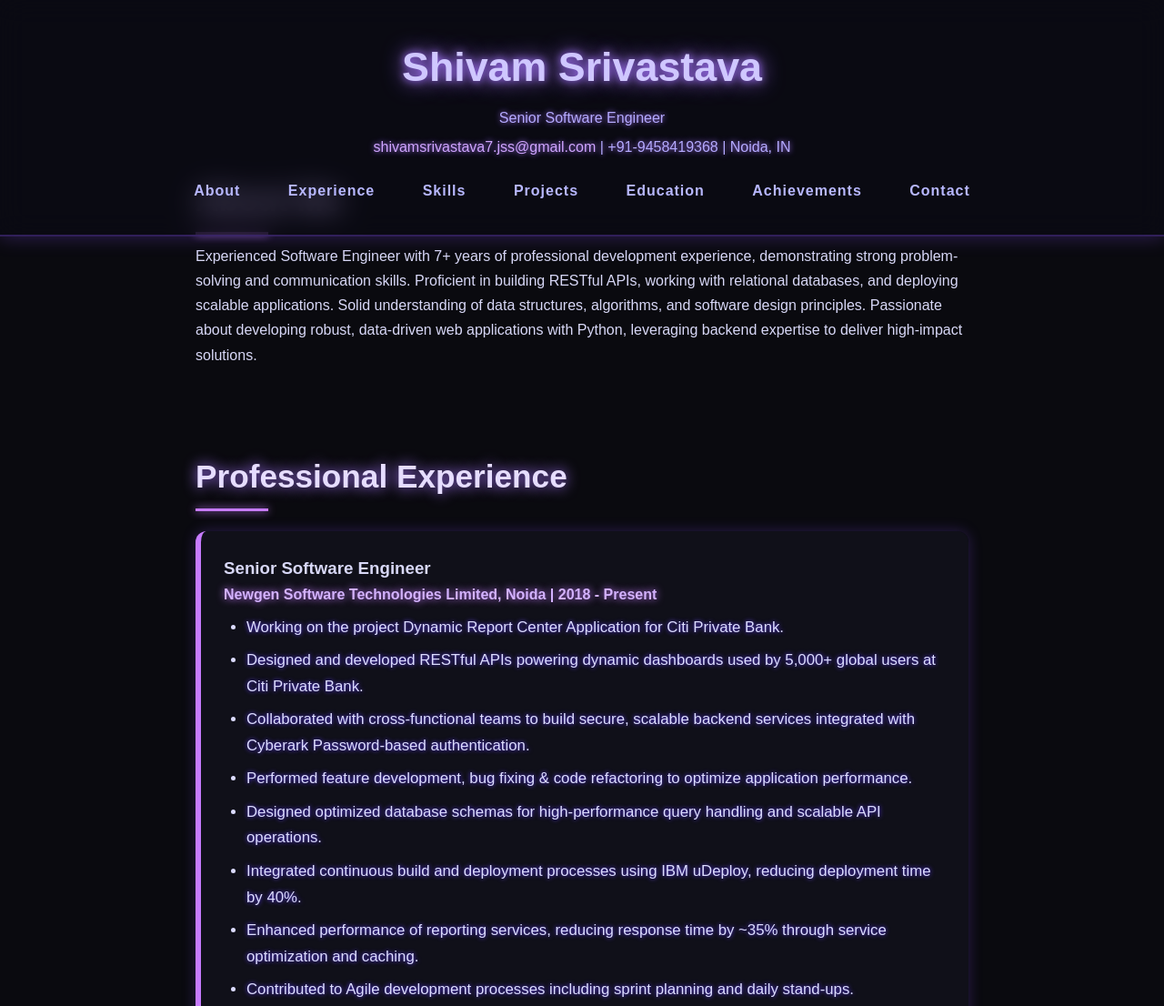
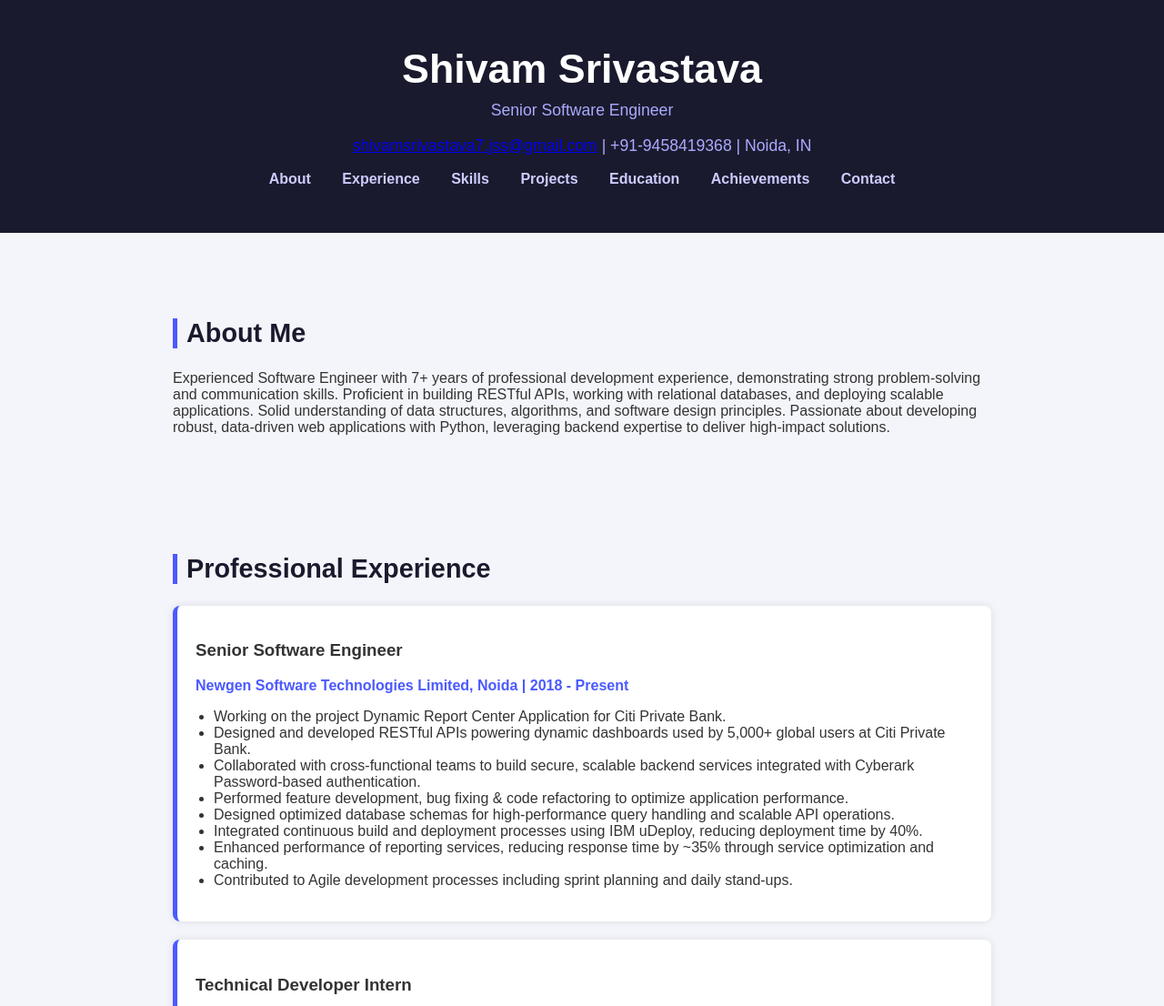
Before and after one commit to S-Shivam/S-Shivam.github.io, a plain HTML site: page index.html in a window 1280 px wide. Shown: the top 1106 px of the page at 91% size. Drawn offline with Linux system fonts and the light colour scheme.

Commit message:
Portfolio - Updated - style.css 4

```diff
--- a/style.css
+++ b/style.css
@@ -1,183 +1,80 @@
-/* --------------------
-   GLOBAL RESET
------------------------*/
-* {
+body {
     margin: 0;
-    padding: 0;
-    box-sizing: border-box;
+    font-family: Arial, sans-serif;
+    background: #f4f5fa;
+    color: #333;
 }
 
-html {
-    scroll-behavior: smooth;
-}
-
-body {
-    font-family: "Orbitron", "Poppins", sans-serif;
-    background: #0a0a0f;
-    color: #d8d8f7;
-    line-height: 1.7;
-    padding-top: 110px;
-}
-
-/* Neon Glow Helper */
-.neon-text {
-    text-shadow: 0 0 5px #8b54ff, 0 0 10px #8b54ff, 0 0 20px #8b54ff;
-}
-
-/* --------------------
-        HEADER
------------------------*/
 header {
-    position: fixed;
-    top: 0;
-    width: 100%;
-    background: rgba(10, 10, 20, 0.7);
-    backdrop-filter: blur(15px);
     text-align: center;
-    padding: 35px 25px;
-    z-index: 999;
-    border-bottom: 2px solid rgba(139, 84, 255, 0.3);
-    box-shadow: 0 0 20px rgba(139, 84, 255, 0.3);
+    padding: 50px 20px;
+    background: #1a1a2e;
+    color: white;
 }
 
 header h1 {
+    margin: 0;
     font-size: 2.8rem;
-    font-weight: 700;
-    color: #cfc7ff;
-    text-shadow: 0 0 10px #a676ff, 0 0 25px #a676ff;
 }
 
 .tagline {
-    margin-top: 5px;
-    font-size: 1rem;
-    color: #b5aaff;
-    text-shadow: 0 0 6px #a676ff;
-}
-
-/* --------------------
-        NAVBAR
------------------------*/
-nav {
-    margin-top: 20px;
+    margin-top: 10px;
+    color: #aaaaff;
+    font-size: 1.1rem;
 }
 
 nav a {
-    margin: 0 14px;
+    margin: 0 15px;
+    color: #ccccff;
     text-decoration: none;
-    color: #b8b8ff;
-    font-weight: 600;
-    font-size: 1rem;
-    letter-spacing: 1px;
-    padding: 6px 10px;
-    border-radius: 6px;
-    transition: 0.25s ease;
+    font-weight: bold;
 }
 
 nav a:hover {
-    color: #fff;
-    text-shadow: 0 0 5px #ba63ff, 0 0 15px #9e36ff;
+    color: white;
 }
 
-/* --------------------
-        SECTION
------------------------*/
 .section {
     max-width: 900px;
-    margin: 70px auto;
-    padding: 10px 25px;
+    margin: 50px auto;
+    padding: 20px;
 }
 
-/* Section Headings */
 h2 {
-    color: #e6ddff;
-    font-size: 2.2rem;
-    font-weight: 700;
-    margin-bottom: 18px;
-    position: relative;
-    text-shadow: 0 0 15px #a676ff;
+    border-left: 5px solid #4b59ff;
+    padding-left: 10px;
+    color: #1a1a2e;
+    font-size: 1.8rem;
 }
 
-h2::after {
-    content: "";
-    width: 80px;
-    height: 3px;
-    background: #c77bff;
-    position: absolute;
-    left: 0;
-    bottom: -8px;
-    box-shadow: 0 0 10px #c77bff;
+ul {
+    padding-left: 20px;
 }
 
-/* --------------------
-        CARDS
------------------------*/
 .exp-card,
 .project-card {
-    background: rgba(22, 22, 35, 0.55);
-    padding: 25px;
-    margin: 30px 0;
-    border-left: 6px solid #c77bff;
-    border-radius: 12px;
-    backdrop-filter: blur(10px);
-    box-shadow: 0 0 15px rgba(139, 84, 255, 0.25);
-    transition: 0.3s ease;
+    background: white;
+    padding: 20px;
+    margin: 20px 0;
+    border-left: 5px solid #4b59ff;
+    border-radius: 8px;
+    box-shadow: 0 0 8px rgba(0,0,0,0.1);
 }
 
-.exp-card:hover,
-.project-card:hover {
-    transform: translateY(-6px);
-    box-shadow: 0 0 25px rgba(139, 84, 255, 0.7),
-                0 0 40px rgba(139, 84, 255, 0.4);
+.company {
+    color: #4b59ff;
+    font-weight: bold;
 }
 
-/* Company text */
-.company {
-    font-weight: bold;
-    color: #d4b3ff;
-    text-shadow: 0 0 8px #c77bff;
-}
-
-/* UL List */
-ul {
-    padding-left: 25px;
-}
-
-ul li {
-    margin: 8px 0;
-    color: #dcdcff;
-    font-size: 1.05rem;
-    text-shadow: 0 0 5px #5e3bff;
-}
-
-/* Skills list */
 .skills-grid li {
+    margin-bottom: 10px;
     list-style: square;
 }
 
-/* --------------------
-       LINKS
------------------------*/
-a {
-    color: #d0a5ff;
-    text-decoration: none;
-    transition: 0.2s ease;
+footer {
+    background: #1a1a2e;
+    color: white;
+    text-align: center;
+    padding: 20px;
+    margin-top: 50px;
 }
-
-a:hover {
-    color: #ffffff;
-    text-shadow: 0 0 10px #bb79ff, 0 0 25px #9b3aff;
-}
-
-/* --------------------
-       FOOTER
------------------------*/
-footer {
-    text-align: center;
-    padding: 30px;
-    margin-top: 80px;
-    color: #aa99ff;
-    background: rgba(15, 15, 25, 0.7);
-    backdrop-filter: blur(8px);
-    border-top: 2px solid rgba(139, 84, 255, 0.3);
-    box-shadow: 0 0 25px rgba(139, 84, 255, 0.2);
-}
```
